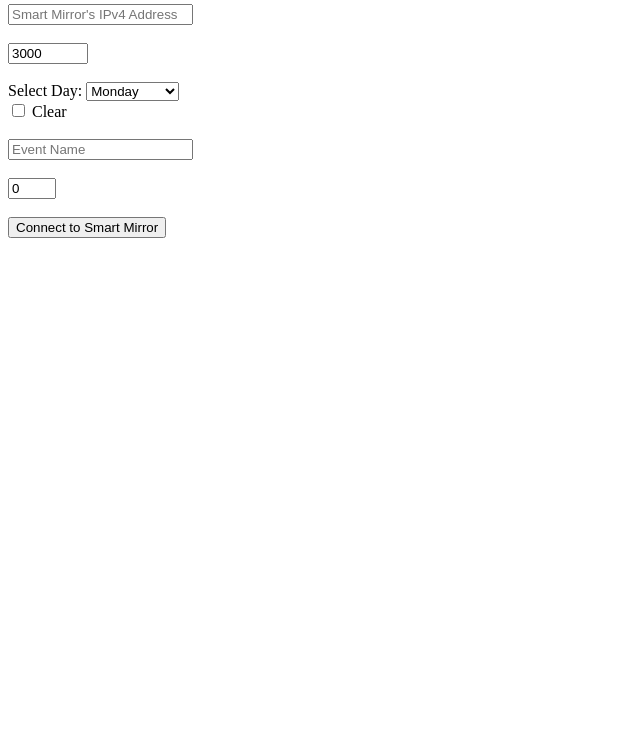
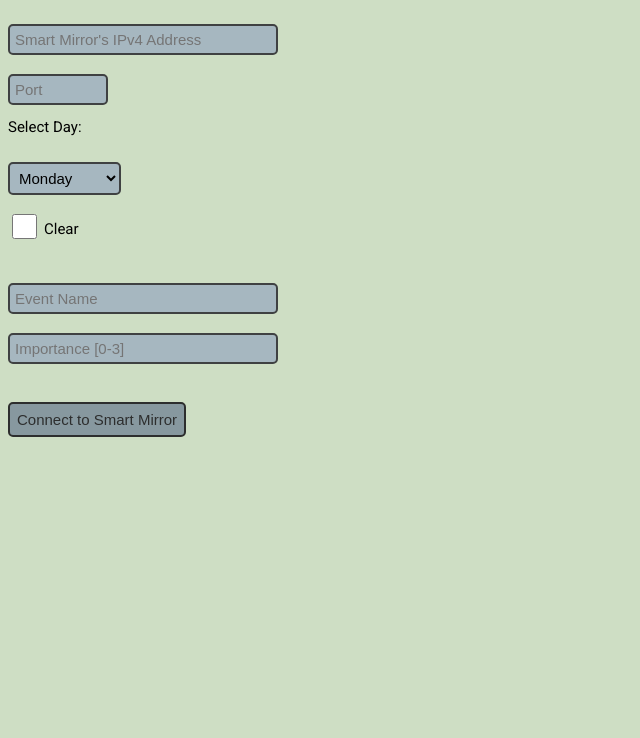
Before and after one commit to Ryan-Awad/Smart-Mirror, a website: page views/index.html in a window 1280 px wide. Shown: the part 62-800 px from the top of the page, without its empty margins (0-640 px from the left). Drawn offline with Linux system fonts and the light colour scheme; no server answers.

Commit message:
Styled and fixed bugs

```diff
--- a/scripts/index.js
+++ b/scripts/index.js
@@ -20,16 +20,24 @@ function send() {
 
     body = JSON.stringify(body);
 
+    try {
         let xobj = new XMLHttpRequest();
         xobj.open('POST',`http://${ip}:${port}/calendar-api`, true);
         xobj.setRequestHeader('Content-Type', 'application/json');
         xobj.onreadystatechange = function() {
             if (xobj.readyState == 4 && xobj.status == '200') {
-            alert(xobj.responseText); // ** CHANGE THIS **
+                document.getElementById('output').innerHTML = xobj.responseText; // Calendar successfully edited.
+            } else {
+                document.getElementById('output').innerHTML = 'Something went wrong. Unable to connect to Smart Mirror.<br> Code:' + xobj.status;
             }
         }
 
         xobj.send(body);
+    } catch (e) {
+        if (e instanceof DOMException) {
+            document.getElementById('output').innerHTML = 'Invalid Connection. Make sure the IPv4 address and port is valid.';
+        }
+    }
 }
 
 
--- a/styles/index.css
+++ b/styles/index.css
@@ -1,3 +1,81 @@
+/*
+Light sage green: #cedec4
+Light blue: #B4C4E6
+Dark blue grey: #87989f
+Darker blue grey: #798a91
+DARKER blue grey: #68777c
+*/
+
+body {
+    background-color: #cedec4;
+    font-family: 'Roboto';
+}
+
+h1 {
+    font-weight: lighter;
+}
+
+input {
+    background-color: #a6b7c0;
+    padding: 5px;
+    border-style: solid;
+    border-radius: 5px;
+    border-color: #3f4142;
+    font-size: 15px;
+    color: black;
+}
+
+button {
+    background-color: #87989f;
+    padding: 7px;
+    border-style: solid;
+    border-radius: 5px;
+    border-color: #2d2e2e;
+    font-size: 15px;
+    color: #2d2e2e;
+}
+
+button:active {
+    background-color: #6e7e85;
+    border-color: #3f4142;
+    color: black;
+}
+
 input:not(#clearCheckbox) {
     display: block;
 }
+
+label {
+    font-size: 15px;
+}
+
+#clearCheckbox {
+    width: 25px;
+    height: 25px;
+    vertical-align: middle;
+    position: relative;
+    bottom: 3px;
+}
+
+#days {
+    background-color: #a6b7c0;
+    padding: 5px;
+    border-style: solid;
+    border-radius: 5px;
+    border-color: #3f4142;
+    font-size: 15px;
+    color: black;
+    border-width: 2px;
+}
+
+#port {
+    width: 100px;
+}
+
+#ip, #eventName, #importance {
+    width: 270px;
+}
+
+#output {
+    font-size: 20px;
+}
--- a/views/index.html
+++ b/views/index.html
@@ -2,14 +2,17 @@
 <head>
     <script src="../assets/androidjs.js"></script>
     <link rel='stylesheet' href='../styles/index.css'/>
+    <link rel="preconnect" href="https://fonts.gstatic.com">
+    <link href="https://fonts.googleapis.com/css2?family=Roboto:wght@300;400&display=swap" rel="stylesheet">
 </head>
 <body>
-    <h1>Smart Mirror Mobile App</h1>
+    <h1>Smart Mirror</h1>
 
+    <br>
     <input type='input' id='ip' placeholder="Smart Mirror's IPv4 Address"/><br>
-    <input type='number' id='port' value='3000' min='1' max='64738' placeholder="Port (Default: 3000)"/><br>
+    <input type='number' id='port' min='1' max='64738' placeholder="Port"/><br><br>
 
-    <label for='days'>Select Day:</label>
+    <label for='days' style='position: absolute; top: 180px'>Select Day:</label><br>
     <select name='days' id='days'>
         <option value='mon'>Monday</option>
         <option value='tue'>Tuesday</option>
@@ -18,17 +21,19 @@
         <option value='fri'>Friday</option>
         <option value='sat'>Saturday</option>
         <option value='sun'>Sunday</option>
-    </select><br>
+    </select><br><br>
 
-    <input type='checkbox' id='clearCheckbox' onchange='checkClear()'/>
-    <label>Clear</label><br><br>
+    <input type='checkbox' id='clearCheckbox' onchange='checkClear()'/> <label>Clear</label><br><br><br>
 
     <div id='addInputsDiv'>
         <input type='input' id='eventName' name='addInput' placeholder='Event Name'/><br>
-        <input type='number' id='importance' name='addInput' value='0' min='0' max='3' placeholder='Importance [0-3]'/><br>
+        <input type='number' id='importance' name='addInput' min='0' max='3' placeholder='Importance [0-3]'/><br>
     </div>
 
-    <button type='button' onclick='send()'>Connect to Smart Mirror</button>
+    <br>
+    <button type='button' onclick='send()'>Connect to Smart Mirror</button><br><br>
+
+    <p id='output'></p>
 
     <script src='../scripts/index.js'></script>
 </body>
```
Lines whose indentation alone changed are shown as unchanged.
